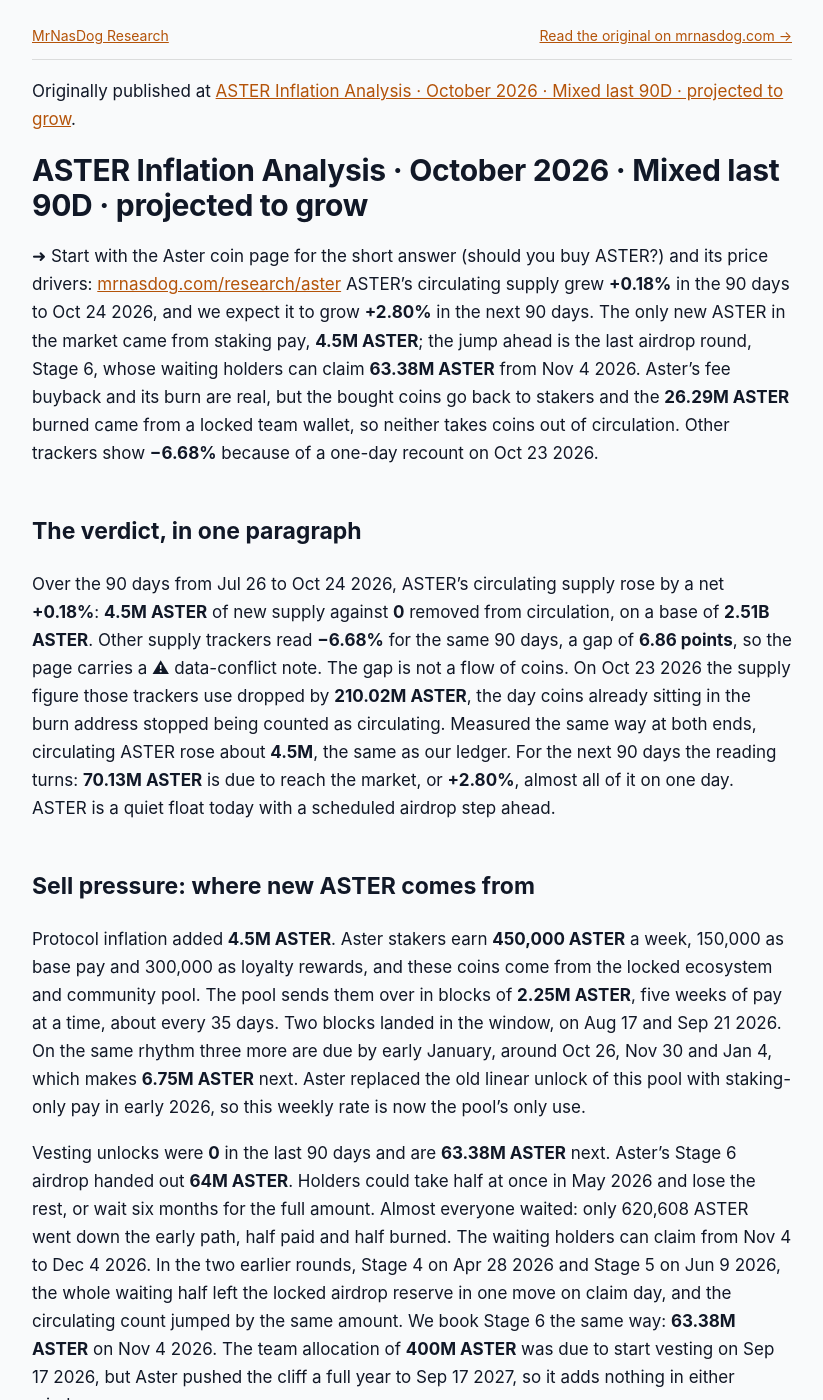
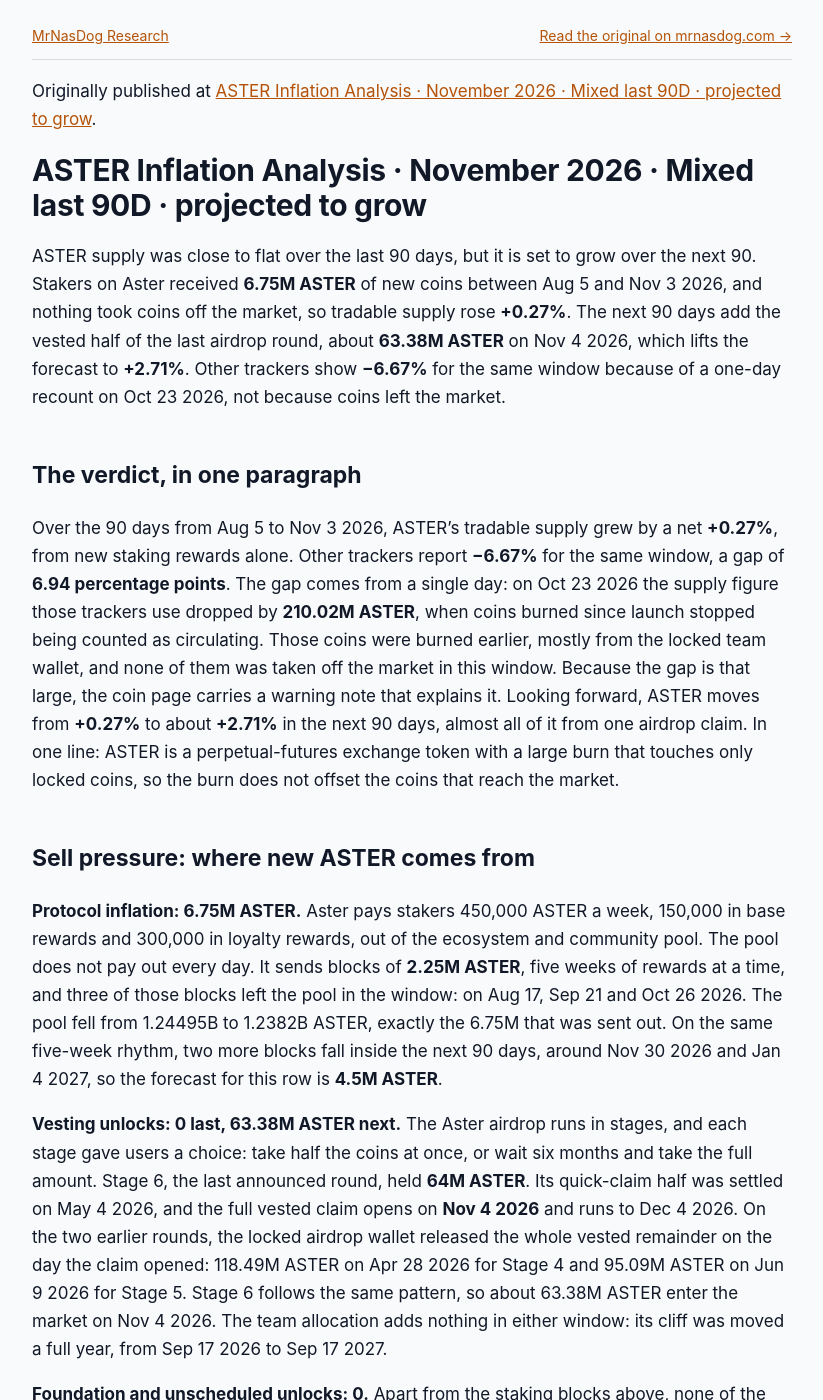
Before and after one commit to jeevansongmy-spec/mrnasdog-articles, a Jekyll site: the page built from crypto/aster-pressure-framework.md, in a window 1280 px wide and 1400 px high. Shown: the whole window, without its empty margins (228-1051 px from the left). Built offline with Jekyll 4.4.1, drawn with Linux system fonts in a browser that asks for light colours; some of the changed text lies outside the part shown.

Commit message:
publish: crypto/aster-pressure-framework

```diff
--- a/crypto/aster-pressure-framework.md
+++ b/crypto/aster-pressure-framework.md
@@ -1,54 +1,64 @@
 ---
-title:         "ASTER Inflation Analysis · October 2026 · Mixed last 90D · projected to grow"
-description:   "ASTER grew +0.18% in 90 days from 4.5M of staking pay; a 63.38M airdrop claim on Nov 4 2026 lifts the next 90 days to +2.80%. Burns hit locked coins."
+title:         "ASTER Inflation Analysis · November 2026 · Mixed last 90D · projected to grow"
+description:   "ASTER supply rose +0.27% in 90 days from 6.75M staking rewards; the 63.38M Stage 6 airdrop claim on Nov 4 2026 lifts the next 90 days to about +2.71%."
 canonical_url: "https://mrnasdog.com/research/aster/inflation"
 tags:                    ["crypto", "aster", "bnbchain", "defi"]
 published:     true
 ---
-Originally published at [ASTER Inflation Analysis · October 2026 · Mixed last 90D · projected to grow](https://mrnasdog.com/research/aster/inflation).
+Originally published at [ASTER Inflation Analysis · November 2026 · Mixed last 90D · projected to grow](https://mrnasdog.com/research/aster/inflation).
 
-# ASTER Inflation Analysis · October 2026 · Mixed last 90D · projected to grow
+# ASTER Inflation Analysis · November 2026 · Mixed last 90D · projected to grow
 
-<!-- main-page -->
-➜ Start with the Aster coin page for the short answer (should you buy ASTER?) and its price drivers: [mrnasdog.com/research/aster](https://mrnasdog.com/research/aster)
-ASTER's circulating supply grew **+0.18%** in the 90 days to Oct 24 2026, and we expect it to grow **+2.80%** in the next 90 days. The only new ASTER in the market came from staking pay, **4.5M ASTER**; the jump ahead is the last airdrop round, Stage 6, whose waiting holders can claim **63.38M ASTER** from Nov 4 2026. Aster's fee buyback and its burn are real, but the bought coins go back to stakers and the **26.29M ASTER** burned came from a locked team wallet, so neither takes coins out of circulation. Other trackers show **−6.68%** because of a one-day recount on Oct 23 2026.
+ASTER supply was close to flat over the last 90 days, but it is set to grow over the next 90. Stakers on Aster received **6.75M ASTER** of new coins between Aug 5 and Nov 3 2026, and nothing took coins off the market, so tradable supply rose **+0.27%**. The next 90 days add the vested half of the last airdrop round, about **63.38M ASTER** on Nov 4 2026, which lifts the forecast to **+2.71%**. Other trackers show **−6.67%** for the same window because of a one-day recount on Oct 23 2026, not because coins left the market.
 
 ## The verdict, in one paragraph
 
-Over the 90 days from Jul 26 to Oct 24 2026, ASTER's circulating supply rose by a net **+0.18%**: **4.5M ASTER** of new supply against **0** removed from circulation, on a base of **2.51B ASTER**. Other supply trackers read **−6.68%** for the same 90 days, a gap of **6.86 points**, so the page carries a ⚠ data-conflict note. The gap is not a flow of coins. On Oct 23 2026 the supply figure those trackers use dropped by **210.02M ASTER**, the day coins already sitting in the burn address stopped being counted as circulating. Measured the same way at both ends, circulating ASTER rose about **4.5M**, the same as our ledger. For the next 90 days the reading turns: **70.13M ASTER** is due to reach the market, or **+2.80%**, almost all of it on one day. ASTER is a quiet float today with a scheduled airdrop step ahead.
+Over the 90 days from Aug 5 to Nov 3 2026, ASTER's tradable supply grew by a net **+0.27%**, from new staking rewards alone. Other trackers report **−6.67%** for the same window, a gap of **6.94 percentage points**. The gap comes from a single day: on Oct 23 2026 the supply figure those trackers use dropped by **210.02M ASTER**, when coins burned since launch stopped being counted as circulating. Those coins were burned earlier, mostly from the locked team wallet, and none of them was taken off the market in this window. Because the gap is that large, the coin page carries a warning note that explains it. Looking forward, ASTER moves from **+0.27%** to about **+2.71%** in the next 90 days, almost all of it from one airdrop claim. In one line: ASTER is a perpetual-futures exchange token with a large burn that touches only locked coins, so the burn does not offset the coins that reach the market.
 
 ## Sell pressure: where new ASTER comes from
 
-Protocol inflation added **4.5M ASTER**. Aster stakers earn **450,000 ASTER** a week, 150,000 as base pay and 300,000 as loyalty rewards, and these coins come from the locked ecosystem and community pool. The pool sends them over in blocks of **2.25M ASTER**, five weeks of pay at a time, about every 35 days. Two blocks landed in the window, on Aug 17 and Sep 21 2026. On the same rhythm three more are due by early January, around Oct 26, Nov 30 and Jan 4, which makes **6.75M ASTER** next. Aster replaced the old linear unlock of this pool with staking-only pay in early 2026, so this weekly rate is now the pool's only use.
+**Protocol inflation: 6.75M ASTER.** Aster pays stakers 450,000 ASTER a week, 150,000 in base rewards and 300,000 in loyalty rewards, out of the ecosystem and community pool. The pool does not pay out every day. It sends blocks of **2.25M ASTER**, five weeks of rewards at a time, and three of those blocks left the pool in the window: on Aug 17, Sep 21 and Oct 26 2026. The pool fell from 1.24495B to 1.2382B ASTER, exactly the 6.75M that was sent out. On the same five-week rhythm, two more blocks fall inside the next 90 days, around Nov 30 2026 and Jan 4 2027, so the forecast for this row is **4.5M ASTER**.
 
-Vesting unlocks were **0** in the last 90 days and are **63.38M ASTER** next. Aster's Stage 6 airdrop handed out **64M ASTER**. Holders could take half at once in May 2026 and lose the rest, or wait six months for the full amount. Almost everyone waited: only 620,608 ASTER went down the early path, half paid and half burned. The waiting holders can claim from Nov 4 to Dec 4 2026. In the two earlier rounds, Stage 4 on Apr 28 2026 and Stage 5 on Jun 9 2026, the whole waiting half left the locked airdrop reserve in one move on claim day, and the circulating count jumped by the same amount. We book Stage 6 the same way: **63.38M ASTER** on Nov 4 2026. The team allocation of **400M ASTER** was due to start vesting on Sep 17 2026, but Aster pushed the cliff a full year to Sep 17 2027, so it adds nothing in either window.
+**Vesting unlocks: 0 last, 63.38M ASTER next.** The Aster airdrop runs in stages, and each stage gave users a choice: take half the coins at once, or wait six months and take the full amount. Stage 6, the last announced round, held **64M ASTER**. Its quick-claim half was settled on May 4 2026, and the full vested claim opens on **Nov 4 2026** and runs to Dec 4 2026. On the two earlier rounds, the locked airdrop wallet released the whole vested remainder on the day the claim opened: 118.49M ASTER on Apr 28 2026 for Stage 4 and 95.09M ASTER on Jun 9 2026 for Stage 5. Stage 6 follows the same pattern, so about 63.38M ASTER enter the market on Nov 4 2026. The team allocation adds nothing in either window: its cliff was moved a full year, from Sep 17 2026 to Sep 17 2027.
 
-Foundation and unscheduled unlocks were **0**. The treasury, the rest of the airdrop reserve and a separate reserve wallet did not move at all in the window. Long-term locked or bankruptcy supply is also **0**: there is no estate or court-held pile of ASTER.
+**Foundation and unscheduled unlocks: 0.** Apart from the staking blocks above, none of the five locked wallets released a coin in the window. The treasury has not moved since launch, and no new airdrop round has been announced after Stage 6.
+
+**Long-term locked or bankruptcy: 0.** There is no court estate or bankruptcy holding of ASTER waiting to be paid out.
 
 ## Buy pressure: where new ASTER goes
 
-The programmatic buyback books **0**, even though it is large. Since Jun 17 2026, 99% of Aster's trading fees buy ASTER every day on the open market, plus a fixed 50,000 USDT fee from each new spot listing. Over the window that came to roughly **26M ASTER**. Every bought coin is then paid out to veASTER stakers as extra loyalty rewards each week, so it ends up back in holders' hands and is still counted as circulating. The buyback creates real buying in the market, but it does not shrink the supply.
+**Programmatic buyback: 0.** Since Jun 17 2026, 99% of the trading fees Aster earns each day buy ASTER on the open market, and a 50,000 USDT fee on each new spot listing buys more. This is a real buyer, about 26.68M ASTER over the 90 days, the same amount as the burn below. But every bought coin is handed to veASTER stakers as loyalty rewards each week. The coins go out of sellers' hands and straight into holders' hands, so the buyback moves coins around the market without shrinking it.
 
-The protocol fee burn also books **0** for circulation, and this is the part most often misread. For every ASTER bought back, Aster burns the same amount from a reserve, starting with the team allocation, every two weeks, until total supply falls to **3B ASTER**. In the window that burn sent **26.29M ASTER** to the burn address in eight batches, the latest **2.72M** on Oct 19 2026. All of it came from the locked team wallet, which fell from 393.98M to 367.69M. Total supply shrank, now **7.79B ASTER** after **210.09M** burned in all, but those coins were never for sale, so the burn did not take a single coin out of circulation. Foundation buys are **0**, and new long-term locks are **0**: staking locks ASTER for up to four years with an early-exit penalty, but staked coins still count as circulating.
+**Protocol fee burn: 0.** For every ASTER bought back, Aster burns one more every two weeks, and it takes those coins from the locked team wallet first. Eight burns ran in the window, from Aug 10 to Nov 2 2026, for a total of **26.68M ASTER**; the latest, on Nov 2 2026, was 2.6M. The team wallet fell from 391.77M to 365.09M ASTER by exactly that amount. Total ASTER ever burned now stands at **212.69M**, and the burn is set to continue until total supply reaches 3B. Because the burned coins were never on the market, the burn shrinks the locked team pile and the total supply, but not the coins people can trade, so this row books 0.
+
+**Foundation buy: 0.** No separate buying by the team or the treasury was found. The fee buyback is the only buyer the protocol runs.
+
+**New long-term lock: 0.** ASTER can be locked for up to four years to earn more loyalty rewards, but locked coins still count as circulating, so a growing lock takes nothing out of the count.
 
 ## Foundation and overhang
 
-Only **32%** of ASTER's total supply circulates, so the locked wallets matter more than any single flow. The airdrop reserve holds **2.92B ASTER**, of which 63.38M leaves on Nov 4 2026; the rest has no published schedule. The ecosystem and community pool holds **1.24B ASTER** and pays only the weekly staking rewards. The treasury holds **560M ASTER**, untouched since launch and released only through governance. The team wallet holds **367.69M ASTER**, locked until Sep 17 2027 and shrinking every two weeks as the burn draws on it first. A separate reserve wallet has held **198.3M ASTER** since Nov 2025 without moving. Inside the float, a payout wallet holds 313.6M ASTER, and the buyback wallet keeps only dust, because bought coins pass straight to stakers. We read these wallets at every rebuild. If any locked balance falls between refreshes other than by a burn, the outflow enters the foundation and unscheduled unlocks row at the next refresh.
+About two thirds of all ASTER sits in five locked wallets. The airdrop wallet holds the largest share, **2.92B ASTER**; after the Stage 6 claim it drops to about 2.85B, and no later round has a date. The ecosystem and community pool holds **1.24B ASTER** and pays out staking rewards in 2.25M blocks. The treasury holds **560M ASTER**, untouched since launch and, under the project's rules, released only through governance. The team wallet holds **365.09M ASTER**, locked until Sep 17 2027 and burned a little every two weeks. A fifth reserve wallet holds **198.3M ASTER** with no public role.
 
-## How ASTER compares to other perpetual exchange tokens
+Outside those five, a payout relay that passes staking blocks along holds about 313.6M ASTER that already count as circulating. If any of their balances falls between rebuilds in a way the schedule above does not explain, the outflow enters the foundation and unscheduled unlocks row at the next rebuild.
 
-Among perpetual exchange tokens the big design choice is what happens to coins bought with fees. Hyperliquid routes most of its trading fees into a fund that buys HYPE and keeps it, so bought coins stay out of the market. Aster spends an even larger share, 99% of fees, but hands every bought coin to its stakers, so ASTER's buyback is a reward to holders rather than a cut in circulating supply. dYdX sits in between, buying back DYDX with a share of its revenue and staking it.
+## How ASTER compares to other perpetual-exchange tokens
 
-The burn is the second difference. Many tokens burn coins taken from the market, which shrinks what traders can buy. Aster burns from its own locked team allocation, which shrinks the total and the future team unlock, a real long-term cut, but not the coins in circulation today. ASTER is also earlier in its unlock life than most of its peers: about two thirds of its supply is still locked in airdrop, ecosystem, treasury and team wallets, so dated airdrop claims like Nov 4 2026 move the count far more than the slow staking pay does.
+ASTER belongs to the group of exchange tokens that turn trading fees into buying. The best-known model in that group sends fee buybacks into a fund that keeps the coins, or burns them, so every dollar of fees takes coins off the market for good. ASTER takes a different route: the buyback is paid back out to stakers, and the burn comes from a locked team allocation instead of from the market. The result looks deflationary in total supply, which falls with every burn, but on the tradable float the effect is neutral. A reader comparing ASTER with another perpetual exchange should compare the coins that leave the market, not the headline burn.
+
+ASTER also differs in where its new coins come from. Many exchange tokens finished their airdrops at launch and now release supply mainly through team and investor vesting. ASTER ran six airdrop stages, each with a six-month vested option, so its biggest supply days are claim days: Apr 28 2026, Jun 9 2026 and now Nov 4 2026. With the team cliff pushed to Sep 17 2027, staking rewards and these claims are the only new supply for the coming year.
 
 ## What to watch in the next 90 days
 
-Nov 4 2026: the Stage 6 claim opens and **63.38M ASTER** should leave the locked airdrop reserve; the claim window closes Dec 4 2026, and any coins not claimed are forfeited. Around Oct 26, Nov 30 and Jan 4: the next three staking blocks of **2.25M ASTER** each. Every two weeks: the fee buyback and matching team burn, last **2.72M ASTER** on Oct 19 2026, which tells us how busy the exchange is but does not change circulation. Any new airdrop round or use of the **560M ASTER** treasury would be new supply, and none is announced. Around Jan 21 2027, other trackers' 90-day reading should line up with ours again, once the Oct 23 2026 recount leaves their window.
+**Nov 4 2026:** the Stage 6 vested claim opens; about 63.38M ASTER should leave the locked airdrop wallet that day, and the claim window closes on Dec 4 2026.
+
+**Every two weeks, next around Nov 16 2026:** the buyback-and-burn cycle; each burn shows how much fee money is buying ASTER, and each one shrinks the locked team wallet.
+
+**Around Nov 30 2026 and Jan 4 2027:** the next two 2.25M ASTER staking blocks from the ecosystem pool.
+
+**Any new airdrop round:** Stage 6 is the last one announced; a seventh stage would draw on the 2.85B left in the airdrop wallet and could change the forecast quickly.
 
 ## Summary
 
-Aster's ASTER grew its circulating supply by **+0.18%** in the 90 days to Oct 24 2026, all from **4.5M ASTER** of staking pay, and is set to grow **+2.80%** in the next 90 days as the Stage 6 airdrop releases **63.38M ASTER** on Nov 4 2026. Its 99% fee buyback goes back to stakers and its burn draws on locked team coins, so neither shrinks the float, even though total supply is falling toward a 3B target. The key risk is the size of what is still locked, about **5.28B ASTER** across airdrop, ecosystem, treasury, team and reserve wallets, against a float of **2.51B**. Until those wallets move, ASTER's float grows slowly between dated airdrop claims.
+ASTER's tradable supply grew **+0.27%** in the 90 days to Nov 3 2026, all of it from 6.75M ASTER of staking rewards, and is forecast to grow about **+2.71%** in the next 90 days as the 63.38M ASTER Stage 6 airdrop claim opens on Nov 4 2026. Aster spends 99% of its fees buying ASTER, but the bought coins go to stakers and the matching burn of 26.68M ASTER came from locked team coins, so neither takes coins off the market. The other trackers' **−6.67%** comes from a recount on Oct 23 2026, not from coins leaving the market. The main risk is the 5.28B ASTER still in locked wallets; the burn is set to run until total supply falls to 3B.
 
----
-
-*MrNasDog Pressure Framework analysis of ASTER, Metric 1 — Inflation. Data + explanation only. Not financial advice. Checked Oct 24 2026.*
+*MrNasDog Pressure Framework analysis of ASTER, Metric 1 — Inflation. Data + explanation only. Not financial advice. Checked Nov 3 2026.*
```
